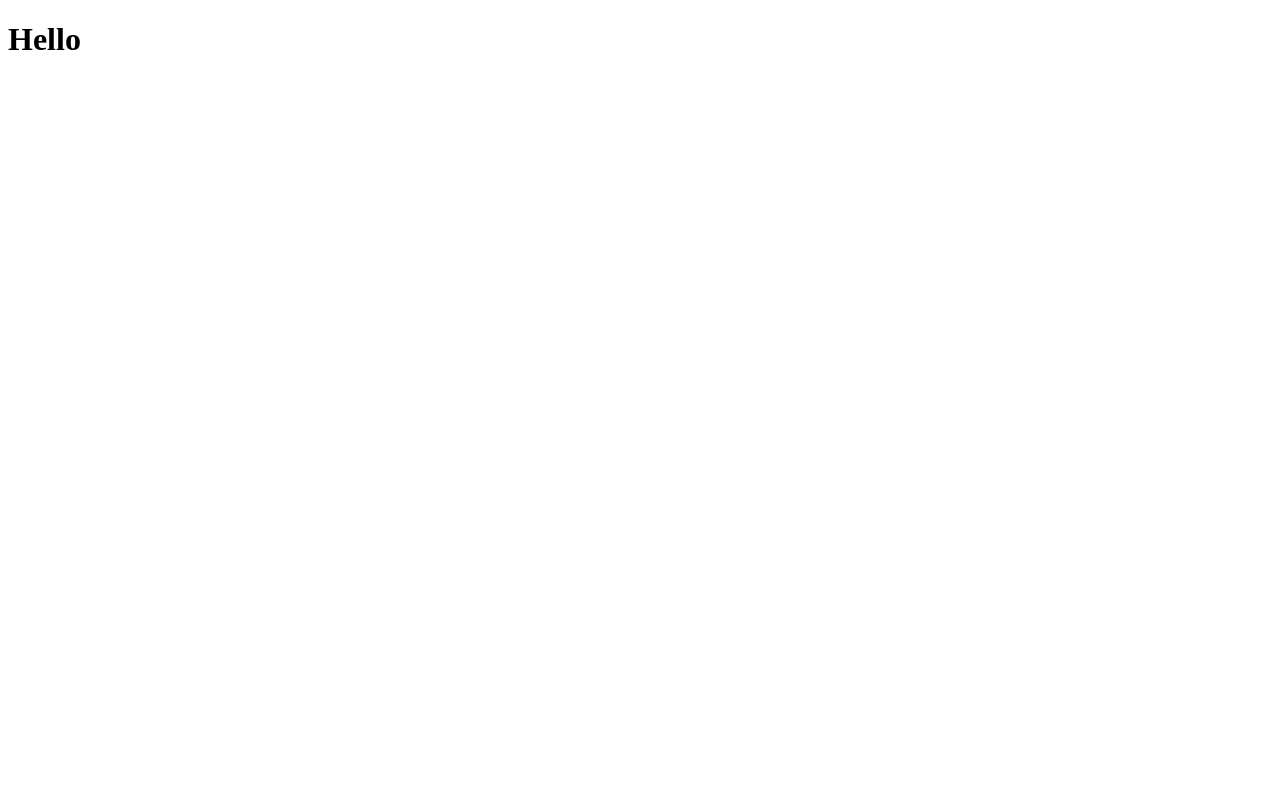
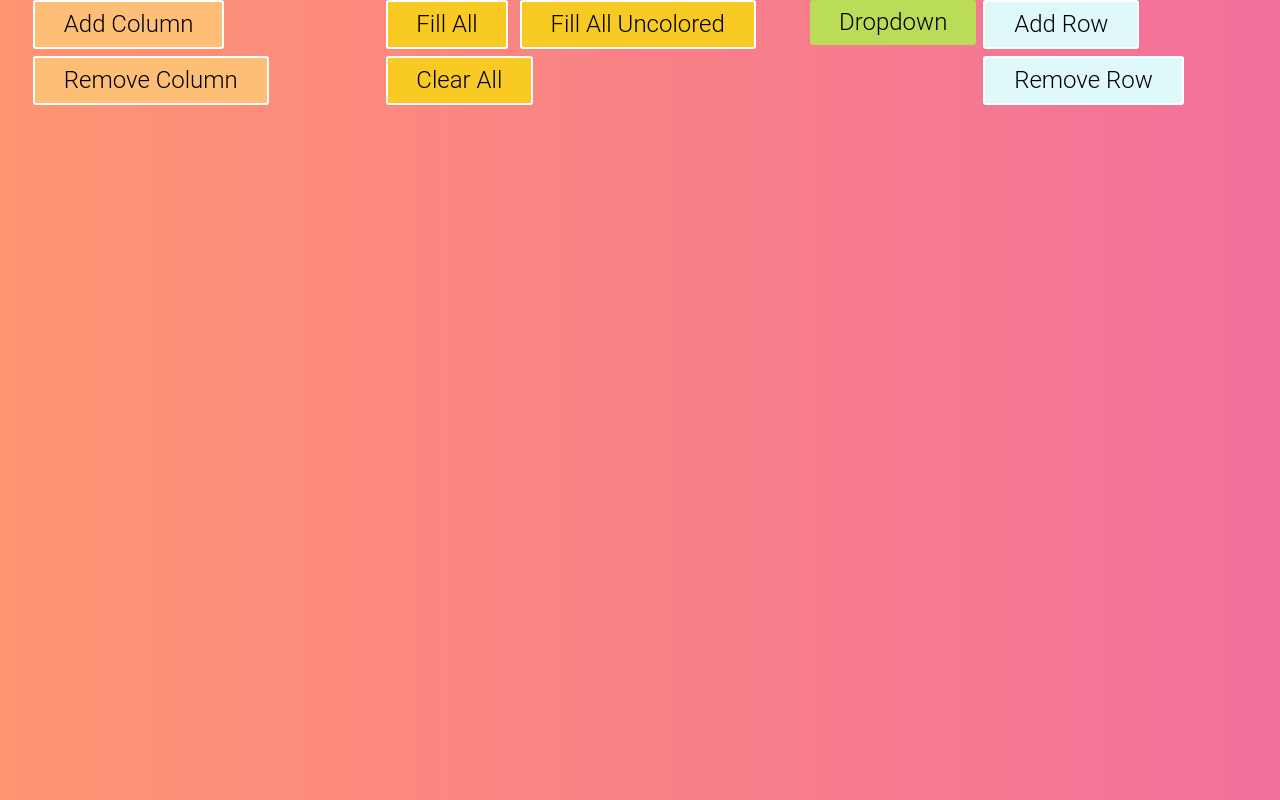
Before and after one commit to justinwu1/Assignment-5, a plain HTML site: page index.html in a window 1280 px wide. Drawn offline with Linux system fonts and the light colour scheme.

Commit message:
Added CSS and Buttons

```diff
--- a/index.html
+++ b/index.html
@@ -1,13 +1,38 @@
 <!DOCTYPE html>
 <html lang="en">
+
 <head>
     <meta charset="UTF-8">
     <meta name="viewport" content="width=device-width, initial-scale=1.0">
-    <link rel = "stylesheet" href =  "main.css">
+    <link rel="stylesheet" href="main.css">
     <title>Grid</title>
 </head>
+
 <body>
-    <h1>Hello</h1>
-    <script src = "script.js"></script>
+    <div class = "buttons">
+        <div id="column">
+            <button class = "button column-btn">Add Column</button>
+            <button class = "button column-btn">Remove Column</button>
+        </div>
+        <div id="all">
+            <button class = "button fill-btn">Fill All</button>
+            <button class = "button fill-btn">Fill All Uncolored</button>
+            <button class = "button fill-btn">Clear All</button>
+        </div>
+        <div class="dropdown">
+            <button class="dropbtn button">Dropdown</button>
+            <div class="dropdown-content">
+            <a href="#">Red</a>
+            <a href="#">Blue</a>
+            <a href="#">Green</a>
+            </div>
+          </div>
+        <div id="row">
+            <button class = "button row-btn">Add Row</button>
+            <button class = "button row-btn">Remove Row</button>
+        </div>
+    </div>
+    <script src="script.js"></script>
 </body>
+
 </html>
--- a/main.css
+++ b/main.css
@@ -0,0 +1,86 @@
+*{
+    box-sizing: border-box;
+    margin:0;
+    padding:0;
+}
+body{
+    background: #f2709c;  /* fallback for old browsers */
+    background: -webkit-linear-gradient(to right, #ff9472, #f2709c);  /* Chrome 10-25, Safari 5.1-6 */
+    background: linear-gradient(to right, #ff9472, #f2709c); /* W3C, IE 10+/ Edge, Firefox 16+, Chrome 26+, Opera 12+, Safari 7+ */
+
+}
+#column{
+    margin-left:30px;
+}
+.buttons{
+    display:flex;
+    margin-left:3px;
+    justify-content: space-evenly;
+}
+.button{
+    display:inline-block;
+    padding:0.35em 1.2em;
+    border:0.1em solid #FFFFFF;
+    margin:0 0.3em 0.3em 0;
+    border-radius:0.12em;
+    box-sizing: border-box;
+    text-decoration:none;
+    font-family:'Roboto',sans-serif;
+    font-weight:300;
+    color:black;
+    text-align:center;
+    transition: all 0.2s;
+    font-size:1.5rem;
+}
+.column-btn{
+    background-color: #ffbe76;
+}
+.fill-btn{
+    background-color: #f9ca24;
+}
+.row-btn{
+    background-color: #dff9fb;
+}
+.button:hover{
+    color:#000000;
+    background-color:#FFFFFF;
+}
+.dropbtn {
+    background-color: #badc58;
+    color: black;
+    padding: 0.35em 1.2em;
+    font-size: 1.5rem;
+    border: none;
+    cursor: pointer;
+  }
+
+  .dropdown {
+    position: relative;
+    display: inline-block;
+  }
+
+  .dropdown-content {
+    display: none;
+    position: absolute;
+    background-color: #f9f9f9;
+    min-width: 160px;
+    box-shadow: 0px 8px 16px 0px rgba(0,0,0,0.2);
+    z-index: 1;
+  }
+
+  .dropdown-content a {
+    color: black;
+    padding: 12px 16px;
+    text-decoration: none;
+    display: block;
+  }
+
+  .dropdown-content a:hover {background-color: #f1f1f1}
+
+  .dropdown:hover .dropdown-content {
+    display: block;
+  }
+
+  .dropdown:hover .dropbtn {
+    background-color: #FFFFFF;
+  }
```
